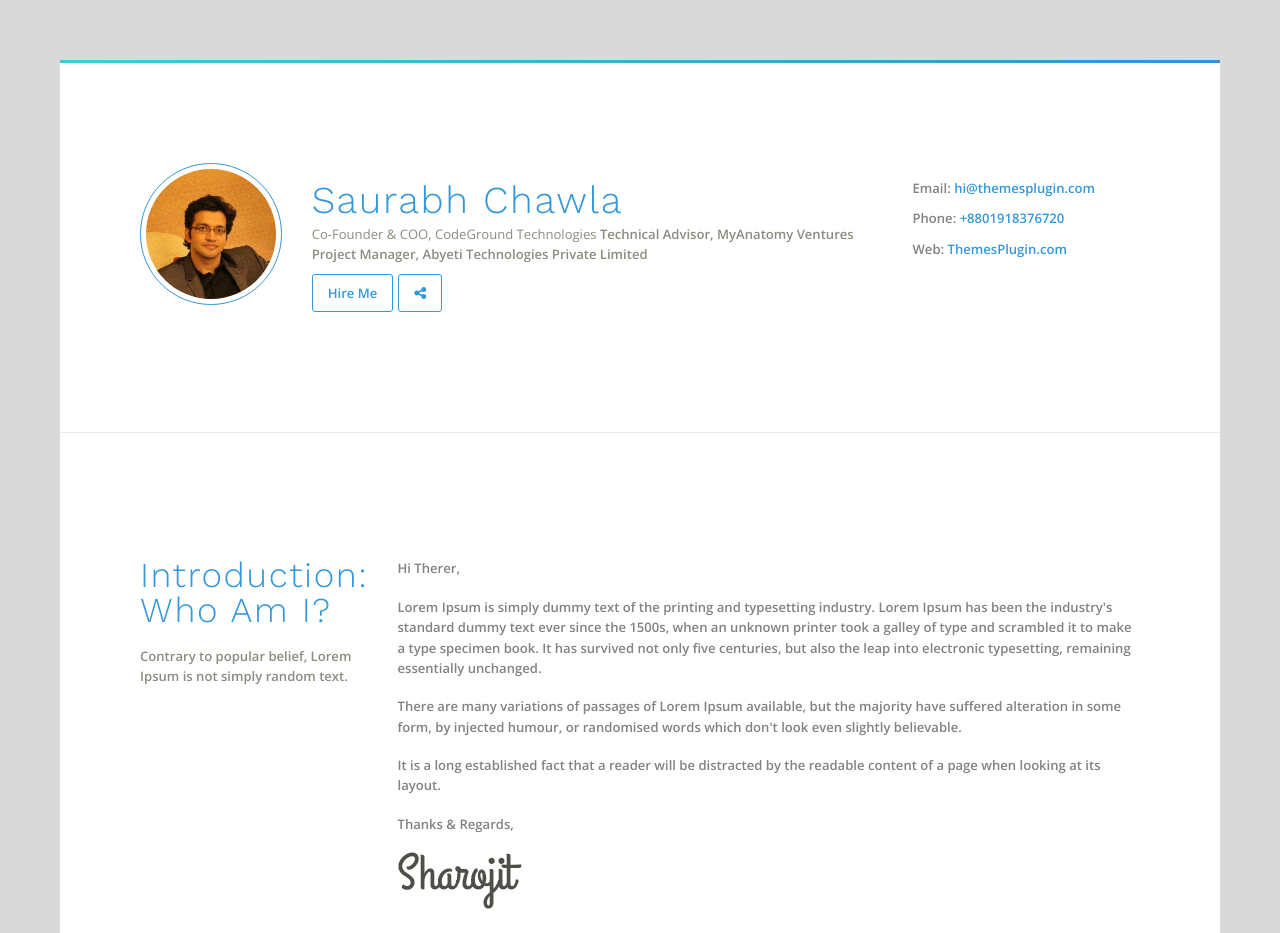
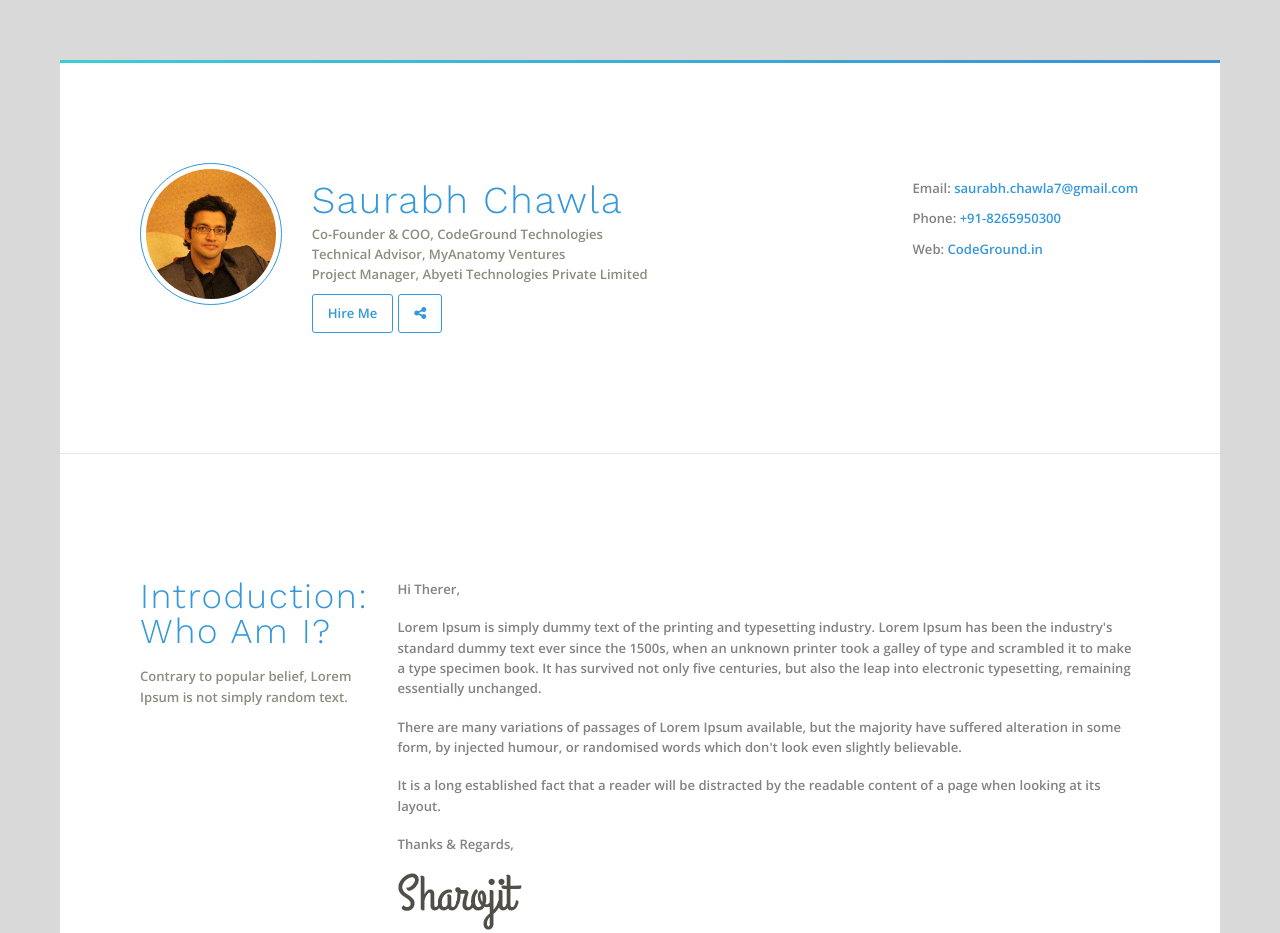
Before and after one commit to saurabhchawla/Profile, a plain HTML site: page index.html in a window 1280 px wide. Shown: the top 933 px of the page. Drawn offline with nearby package versions, Linux system fonts and the light colour scheme; some packages are replaced by stand-ins of ours.

Commit message:
some changes in the header area

```diff
--- a/index.html
+++ b/index.html
@@ -50,15 +50,15 @@
                     <!-- user bio -->
                     <div class="col-lg-7 col-md-7 col-sm-8 col-xs-12 stp-user-bio">
                         <h1>Saurabh Chawla</h1>
-                        <p>Co-Founder & COO, CodeGround Technologies<b> Technical Advisor, MyAnatomy Ventures<b> Project Manager, Abyeti Technologies Private Limited</p>
-                        <p><a href="#contact" title="hire me" class="stp-btn">Hire me</a><a href="javascript:void(0);" title="get in touch" class="stp-btn" id="stp-header-social"><i class="fa fa-share-alt" aria-hidden="true"></i></a></p>
+                        <p><b>Co-Founder & COO, CodeGround Technologies<br><b> Technical Advisor, MyAnatomy Ventures<br><b> Project Manager, Abyeti Technologies Private Limited</p>
+                        <p><a href="#contact" title="mailto:someone@example.com" class="stp-btn">Hire me</a><a href="javascript:void(0);" title="get in touch" class="stp-btn" id="stp-header-social"><i class="fa fa-share-alt" aria-hidden="true"></i></a></p>
                     </div>
                     <!-- user bio -->
                     <!-- user info -->
                     <div class="col-lg-3 col-lg-offset-0 col-md-3 col-md-offset-0 col-sm-8 col-sm-offset-4 col-xs-12 stp-user-info">
-                        <p>Email: <a href="mailto:hi@themesplugin.com" title="say hi to themesplugin">hi@themesplugin.com</a></p>
-                        <p>Phone: <a href="tel:+8801918376720">+8801918376720</a><br>
-                        <p>Web: <a href="http://www.themesplugin.com/" title="Premium Themes and Plugins provider">ThemesPlugin.com</a></p>
+                        <p>Email: <a href="mailto:hi@themesplugin.com" title="say hi to themesplugin">saurabh.chawla7@gmail.com</a></p>
+                        <p>Phone: <a href="tel:+8801918376720">+91-8265950300</a><br>
+                        <p>Web: <a href="http://www.themesplugin.com/" title="CODEGROUND FOUNDER">CodeGround.in</a></p>
                         <!-- header social -->
                         <ul class="stp-social list-inline">
                             <li class="social social-facebook"><a href="https://web.facebook.com/themesplugin/" target="_blank" title="facebook profile"><i class="fa fa-facebook" aria-hidden="true"></i></a></li>
```
